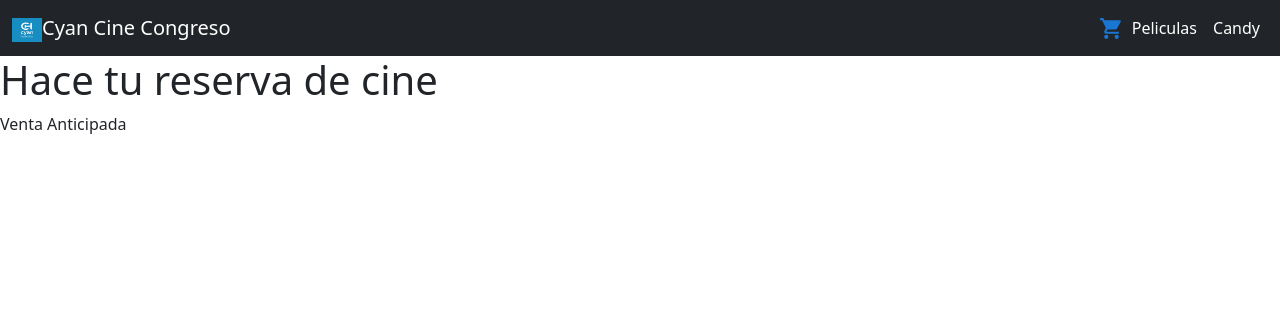
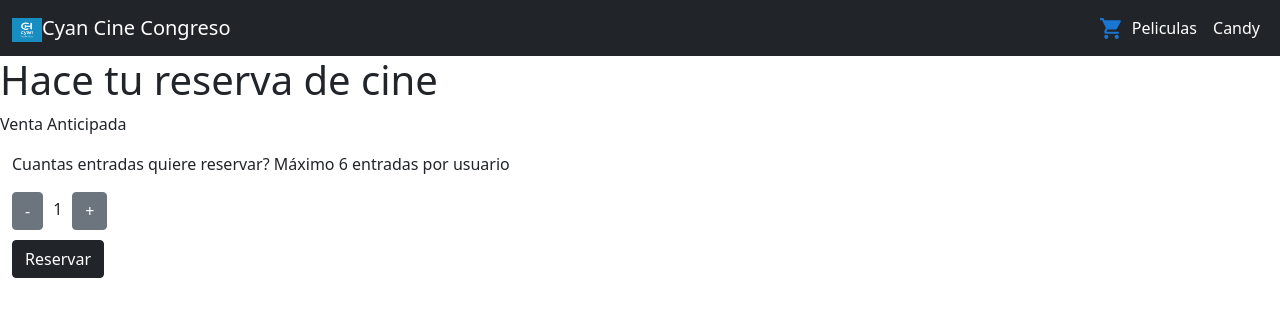
Before and after one commit to DavidDeCarli/cine_deCarli, a React (Create React App) app: page / in a window 1280 px wide. Shown: the top 316 px of the page. Built offline with nearby package versions, Linux system fonts and the light colour scheme.

Commit message:
Desafío: Contador con botón

```diff
--- a/package.json
+++ b/package.json
@@ -15,6 +15,7 @@
     "react-bootstrap": "^2.4.0",
     "react-dom": "^18.2.0",
     "react-scripts": "5.0.1",
+    "sweetalert2": "^11.4.18",
     "web-vitals": "^2.1.4"
   },
   "scripts": {
@@ -40,5 +41,10 @@
       "last 1 firefox version",
       "last 1 safari version"
     ]
+  },
+  "devDependencies": {
+    "autoprefixer": "^10.4.7",
+    "postcss": "^8.4.14",
+    "tailwindcss": "^3.1.4"
   }
 }
--- /dev/null
+++ b/postcss.config.js
@@ -0,0 +1,6 @@
+module.exports = {
+  plugins: {
+    tailwindcss: {},
+    autoprefixer: {},
+  },
+}
--- a/src/components/CartWidget.js
+++ b/src/components/CartWidget.js
@@ -4,7 +4,7 @@ import ShoppingCartIcon from '@mui/icons-material/ShoppingCart';
 function CartWidget() {
     return (
         <div className='CartWidget'>
-        <ShoppingCartIcon style={styles.margin} color="primary" sx={{ fontSize: 25 }}/>
+            <ShoppingCartIcon style={styles.margin} color="primary" sx={{ fontSize: 25 }}/>
         </div>
     );
 }
--- /dev/null
+++ b/src/components/ItemCount.js
@@ -0,0 +1,46 @@
+import React, { useState } from 'react';
+import 'bootstrap/dist/css/bootstrap.min.css';
+
+const ItemCount = ({stock, initial = 1, onAdd}) => {
+    let [reserva, setReserva] = useState(initial);
+
+    const agregar = () => {
+        if (reserva < stock) {
+            setReserva(reserva + 1);
+        } else {
+            console.log("Solo se permite 6 reservas por Usuario")
+        }
+    }
+
+    const quitar = () => {
+        if (reserva > 1) {
+            setReserva(reserva - 1);
+        }
+    }
+
+    return (
+        <>
+        <div class="container-fluid">
+            <p>Cuantas entradas quiere reservar? Máximo 6 entradas por usuario</p>
+
+            <div>
+                <button type="button" class="btn btn-secondary" onClick={quitar}>-</button>
+                <span style={styles.margin}>{reserva}</span>
+                <button type="button" class="btn btn-secondary" onClick={agregar}>+</button>
+            </div>
+            <button style={styles.marginTop} type="button" class="btn btn-dark" onClick={onAdd}>Reservar</button>
+        </div>
+        </>
+    )
+}
+
+export default ItemCount;
+
+const styles = {
+    margin:{
+        margin: 10,
+    },
+    marginTop:{
+        marginTop: 10,
+    }
+}
--- a/src/components/ItemListContainer.js
+++ b/src/components/ItemListContainer.js
@@ -1,10 +1,26 @@
-import React from 'react';
+import React, { useState } from 'react';
+import ItemCount from './ItemCount';
+import Swal from 'sweetalert2';
 
 function ItemListContainer(props) {
     const {subtitulo} = props;
+
+    const [productos, setProductos] = useState([]);
+
+    const onAdd = () => {
+        Swal.fire({
+            title: 'Confirmada!',
+            // text: `Usted reservó ${reserva} entrada/s`,
+            text: 'Su reserva fue confirmada',
+            icon: 'succes',
+            confirmButtonText: 'Cerrar'
+        })
+    }
+
     return (
         <>
         <p>{subtitulo}</p>
+        <ItemCount productos={productos} onAdd={onAdd} stock={6}/>
         </>
     );
 }
```
Also changed, not shown: tailwind.config.js (added, +8 -0 lines), 1 other file (tests, documents, lock files or other folders).
